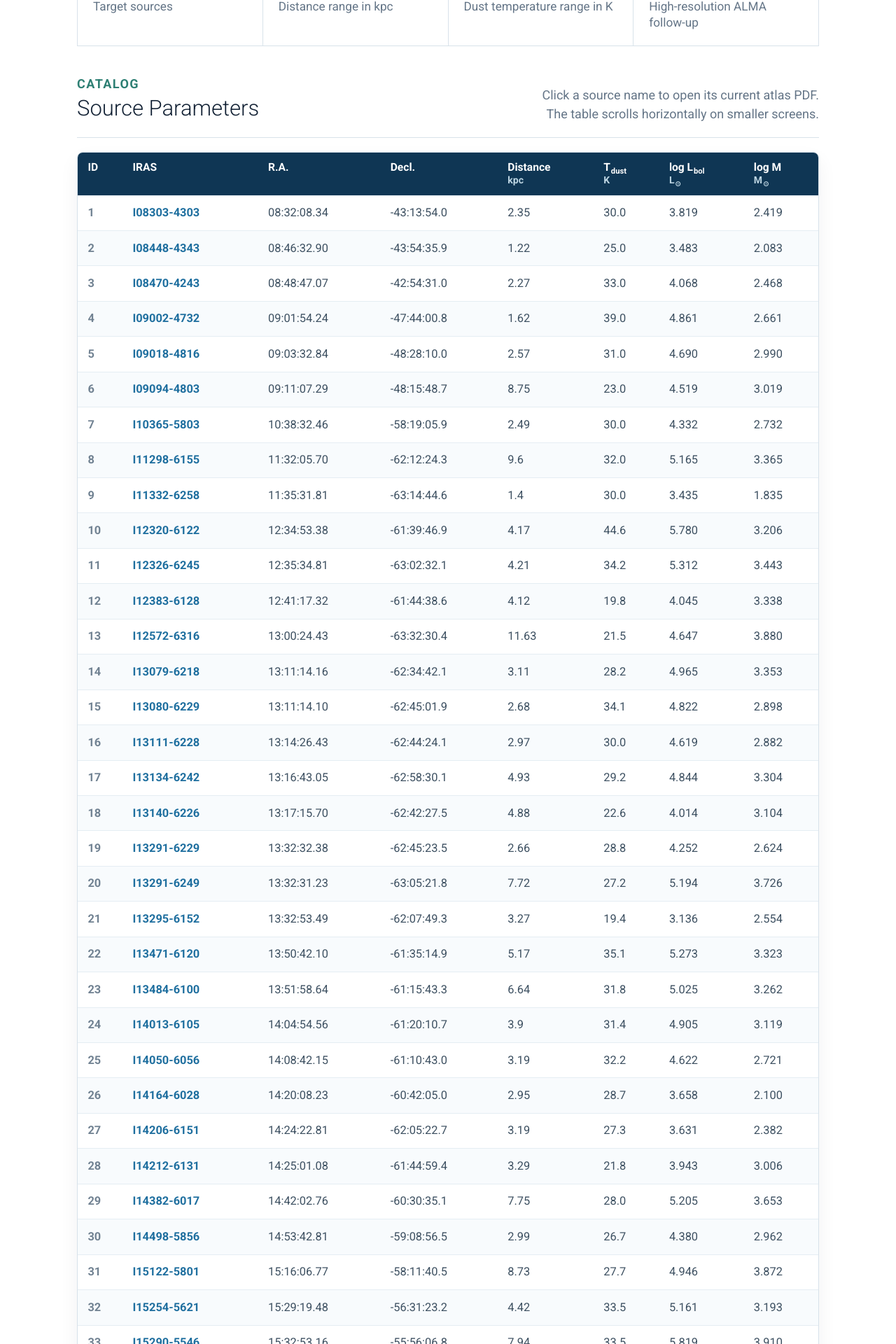
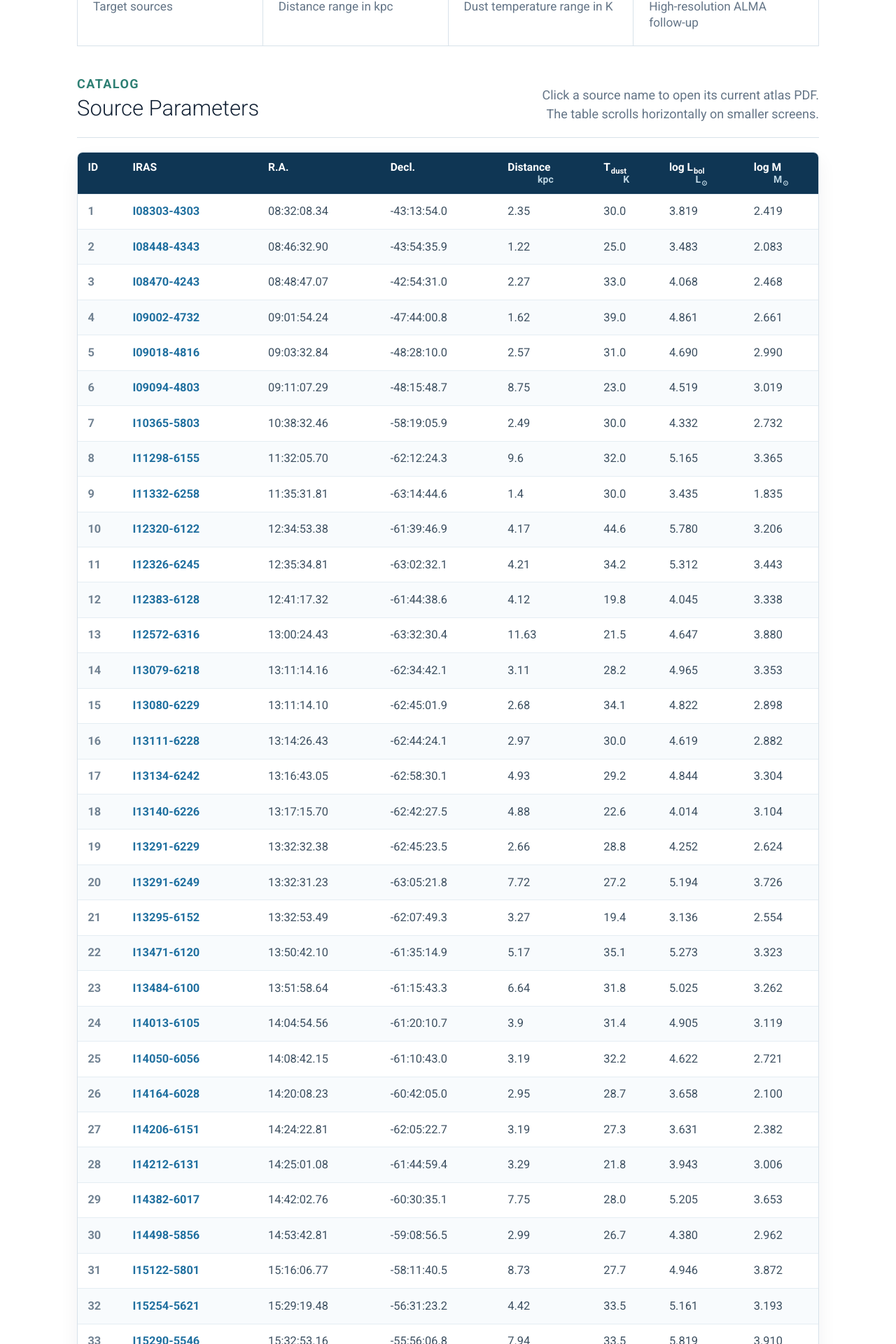
Before and after one commit to ALMAQUARKS/almaquarks.github.io, an MkDocs documentation site: the page built from docs/targets.md, in a window 1280 px wide. Shown: the part 430-2350 px from the top of the page at 70% size. Built offline with MkDocs 1.6.1 and Material for MkDocs 9.7.7, drawn with Linux system fonts in a browser that asks for light colours.

Commit message:
Center product card controls and target units

```diff
--- a/docs/stylesheets/extra.css
+++ b/docs/stylesheets/extra.css
@@ -633,9 +633,11 @@
 }
 
 .md-typeset table.quarks-target-table th span {
+    display: block;
     color: #bdd5e2;
     font-size: 0.7rem;
     font-weight: 700;
+    text-align: center;
 }
 
 .md-typeset table.quarks-target-table th sub {
@@ -959,6 +961,7 @@
     margin: 0;
     font-size: 1rem;
     letter-spacing: 0;
+    text-align: center;
 }
 
 .md-typeset .quarks-product-card h3 a {
@@ -974,6 +977,7 @@
 .quarks-product-card__actions {
     display: flex;
     flex-wrap: wrap;
+    justify-content: center;
     gap: 0.45rem;
     margin-top: 0.7rem;
 }
```
